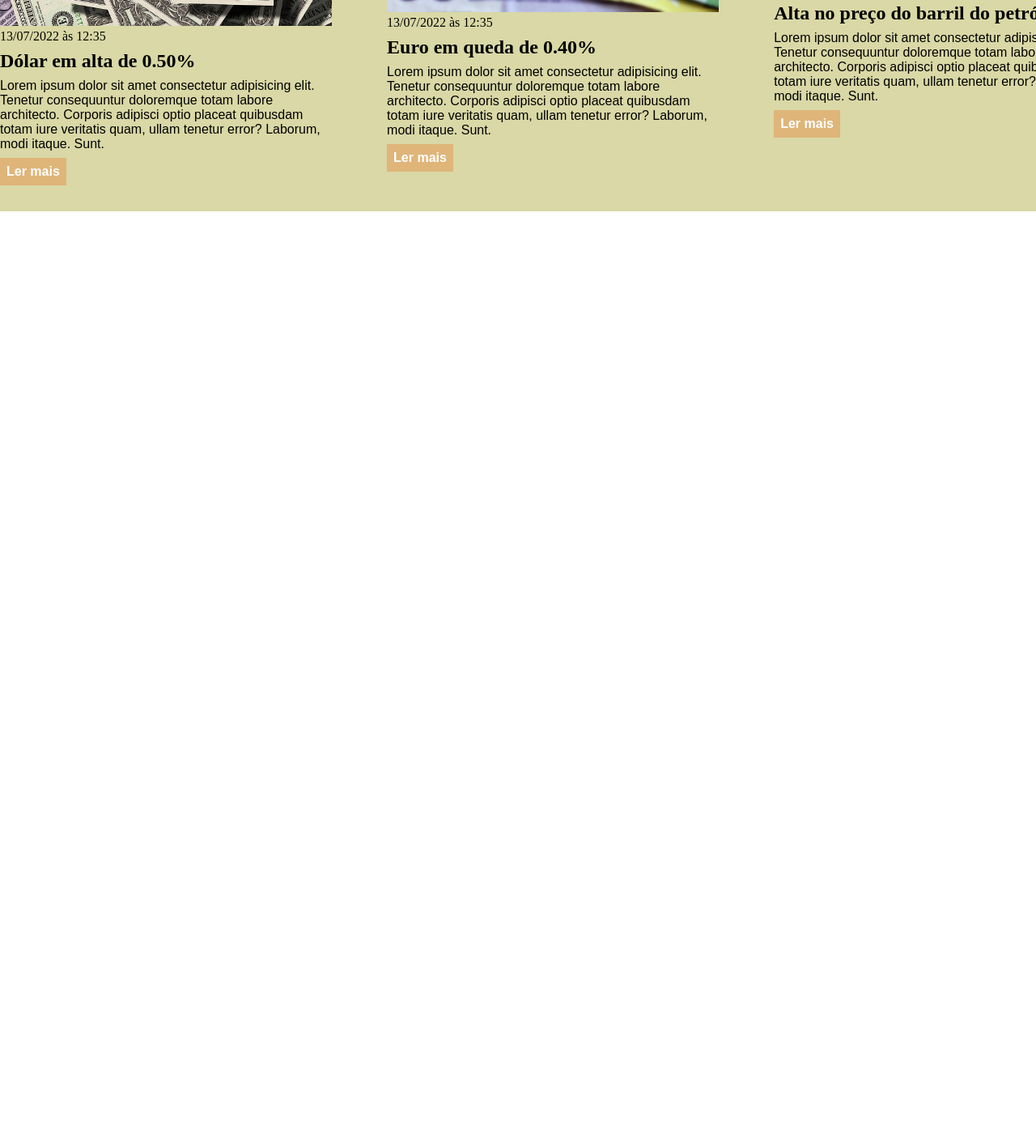
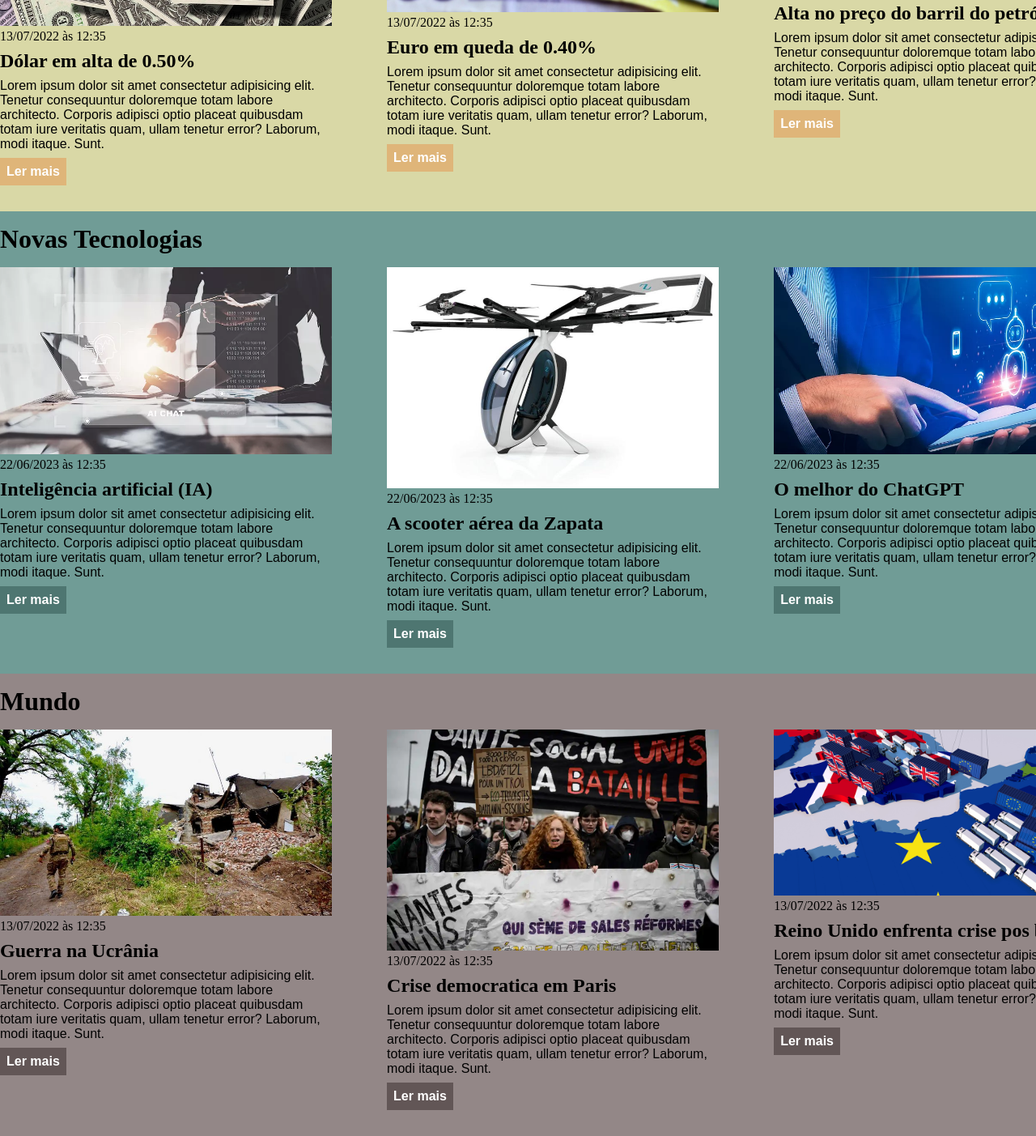
Before and after one commit to gabrielafranciscato/Site_de_noticias, a plain HTML site: page index.html in a window 1280 px wide. Shown: the part 1438-2841 px from the top of the page at 81% size. Before the commit the page ends 1699 px from the top, so only its background shows below. Drawn offline with Linux system fonts and the light colour scheme.

Commit message:
Adicionado mais duas seccoes no layout, Tecnologia e Mundo, para finalizar o exercicio modulo 4

```diff
--- a/index.html
+++ b/index.html
@@ -34,7 +34,6 @@
             <header>
               <time>13/07/2022 às 12:35</time>
             </header>
-
             <h3>Grande clássico na noite de hoje</h3>
             <p>
               Lorem ipsum dolor sit amet consectetur adipisicing elit. Tenetur
@@ -147,5 +146,103 @@
         </div>
       </div>
     </section>
+    <section id="tecno">
+      <div class="container">
+        <h2>Novas Tecnologias</h2>
+        <div class="articles">
+          <article>
+            <img src="./imagens/IA.jpg" alt="Muitos dólares" />
+            <header>
+              <time>22/06/2023 às 12:35</time>
+            </header>
+            <h3>Inteligência artificial (IA)</h3>
+            <p>
+              Lorem ipsum dolor sit amet consectetur adipisicing elit. Tenetur
+              consequuntur doloremque totam labore architecto. Corporis adipisci
+              optio placeat quibusdam totam iure veritatis quam, ullam tenetur
+              error? Laborum, modi itaque. Sunt.
+            </p>
+            <a href="#" title="Leia a notícia completa">Ler mais</a>
+          </article>
+          <article>
+            <img src="./imagens/scooter.jpg" alt="Várias notas de euro" />
+            <header>
+              <time>22/06/2023 às 12:35</time>
+            </header>
+            <h3>A scooter aérea da Zapata</h3>
+            <p>
+              Lorem ipsum dolor sit amet consectetur adipisicing elit. Tenetur
+              consequuntur doloremque totam labore architecto. Corporis adipisci
+              optio placeat quibusdam totam iure veritatis quam, ullam tenetur
+              error? Laborum, modi itaque. Sunt.
+            </p>
+            <a href="#" title="Leia a notícia completa">Ler mais</a>
+          </article>
+          <article>
+            <img src="./imagens/chatgpt.jpg" alt="Extração de petróleo" />
+            <header>
+              <time>22/06/2023 às 12:35</time>
+            </header>
+            <h3>O melhor do ChatGPT</h3>
+            <p>
+              Lorem ipsum dolor sit amet consectetur adipisicing elit. Tenetur
+              consequuntur doloremque totam labore architecto. Corporis adipisci
+              optio placeat quibusdam totam iure veritatis quam, ullam tenetur
+              error? Laborum, modi itaque. Sunt.
+            </p>
+            <a href="#" title="Leia a notícia completa">Ler mais</a>
+          </article>
+        </div>
+      </div>
+    </section>
+    <section id="world">
+      <div class="container">
+        <h2>Mundo</h2>
+        <div class="articles">
+          <article>
+            <img src="./imagens/ucrania.jpg" alt="Muitos dólares" />
+            <header>
+              <time>13/07/2022 às 12:35</time>
+            </header>
+            <h3>Guerra na Ucrânia</h3>
+            <p>
+              Lorem ipsum dolor sit amet consectetur adipisicing elit. Tenetur
+              consequuntur doloremque totam labore architecto. Corporis adipisci
+              optio placeat quibusdam totam iure veritatis quam, ullam tenetur
+              error? Laborum, modi itaque. Sunt.
+            </p>
+            <a href="#" title="Leia a notícia completa">Ler mais</a>
+          </article>
+          <article>
+            <img src="./imagens/paris.jpg" alt="Várias notas de euro" />
+            <header>
+              <time>13/07/2022 às 12:35</time>
+            </header>
+            <h3>Crise democratica em Paris</h3>
+            <p>
+              Lorem ipsum dolor sit amet consectetur adipisicing elit. Tenetur
+              consequuntur doloremque totam labore architecto. Corporis adipisci
+              optio placeat quibusdam totam iure veritatis quam, ullam tenetur
+              error? Laborum, modi itaque. Sunt.
+            </p>
+            <a href="#" title="Leia a notícia completa">Ler mais</a>
+          </article>
+          <article>
+            <img src="./imagens/brexit.png" alt="Extração de petróleo" />
+            <header>
+              <time>13/07/2022 às 12:35</time>
+            </header>
+            <h3>Reino Unido enfrenta crise pos brexit</h3>
+            <p>
+              Lorem ipsum dolor sit amet consectetur adipisicing elit. Tenetur
+              consequuntur doloremque totam labore architecto. Corporis adipisci
+              optio placeat quibusdam totam iure veritatis quam, ullam tenetur
+              error? Laborum, modi itaque. Sunt.
+            </p>
+            <a href="#" title="Leia a notícia completa">Ler mais</a>
+          </article>
+        </div>
+      </div>
+    </section>
   </body>
 </html>
--- a/main.css
+++ b/main.css
@@ -87,3 +87,15 @@ section h2 {
 #economy .articles article a{
     background-color: #dfb579;
 }
+#tecno{
+    background-color: #709c96;
+}
+#tecno .articles article a {
+    background-color: #4e7671;
+}
+#world{
+    background-color: #938787;
+}
+#world .articles article a {
+    background-color: #625656;
+}
```
Also changed, not shown: imagens/IA.jpg (added), imagens/brexit.png (added), imagens/chatgpt.jpg (added), imagens/paris.jpg (added), imagens/scooter.jpg (added), imagens/ucrania.jpg (added), 2 other files. Lines whose indentation alone changed are shown as unchanged.
